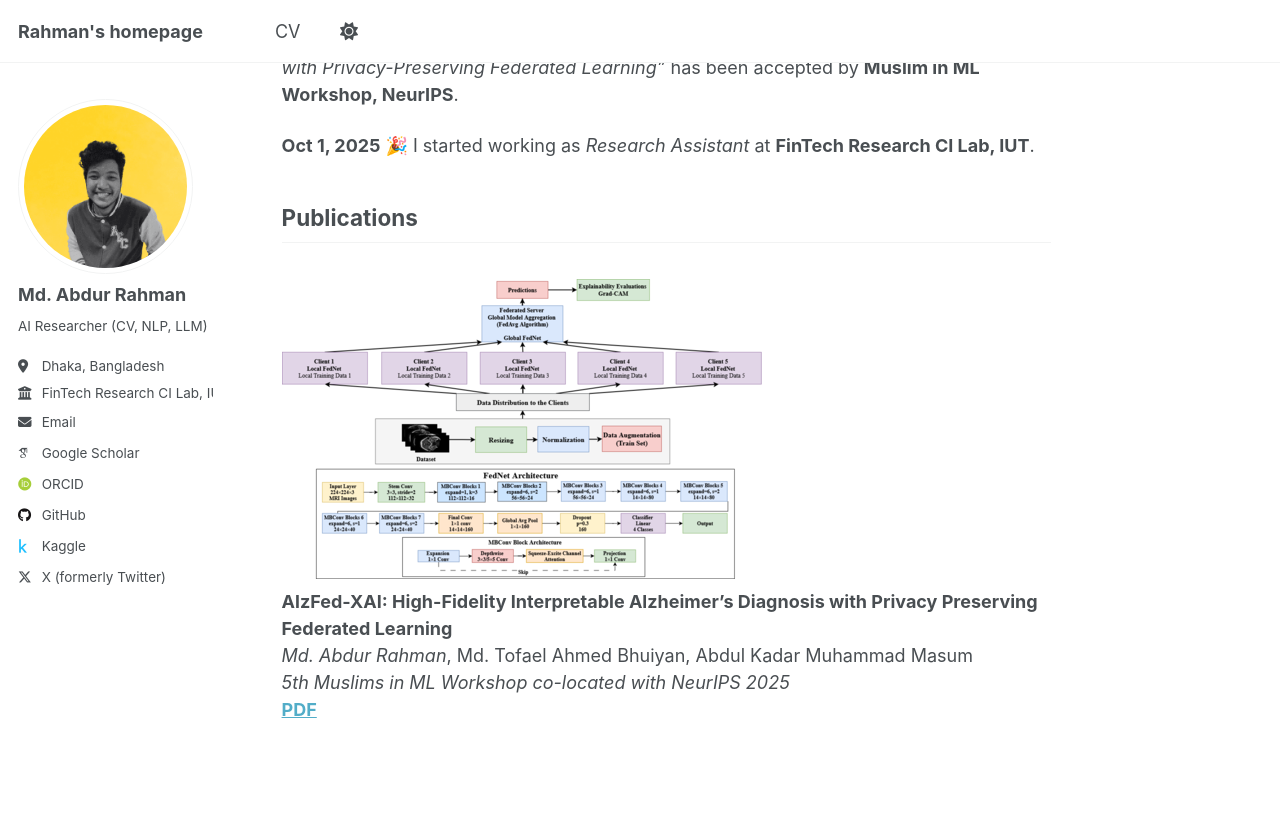
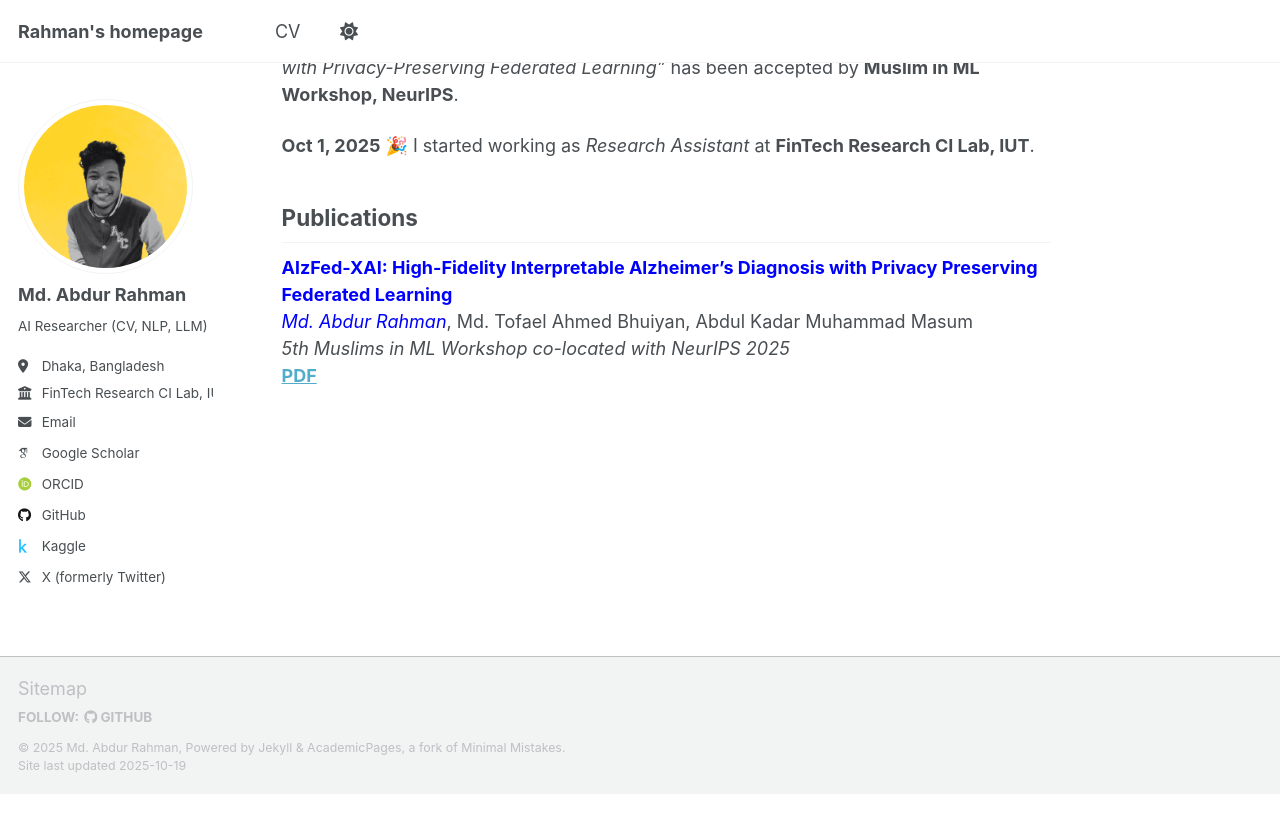
Before and after one commit to borhanitrash/borhanitrash.github.io, a Jekyll site: the page built from _pages/about.md, in a window 1280 px wide and 900 px high, scrolled down 616 px. Shown: the top 833 px of the window. Built offline with Jekyll 4.4.1, drawn with Linux system fonts in a browser that asks for light colours; some web fonts are replaced; a script that is not in the unit is left out; after the commit the page ends 1410 px from its top, so only the background shows below that.

Commit message:
Revise publications section formatting
Updated the publications section with new formatting and removed unnecessary elements.

```diff
--- a/_pages/about.md
+++ b/_pages/about.md
@@ -27,9 +27,7 @@ My current goal is to publish impactful research papers in **top-tier CORE A*/A
 
 ## Publications
 
-### ![NeurIPS'25](/images/MuslimInML.png)
-
-**AlzFed-XAI: High-Fidelity Interpretable Alzheimer’s Diagnosis with Privacy Preserving Federated Learning**
-*Md. Abdur Rahman*, Md. Tofael Ahmed Bhuiyan, Abdul Kadar Muhammad Masum
+<span style="color:blue;">**AlzFed-XAI: High-Fidelity Interpretable Alzheimer’s Diagnosis with Privacy Preserving Federated Learning**</span>
+<span style="color:blue;">*Md. Abdur Rahman*</span>, Md. Tofael Ahmed Bhuiyan, Abdul Kadar Muhammad Masum
 *5th Muslims in ML Workshop co-located with NeurIPS 2025*
 [**PDF**](/files/AlzFed_XAI.pdf)
```
